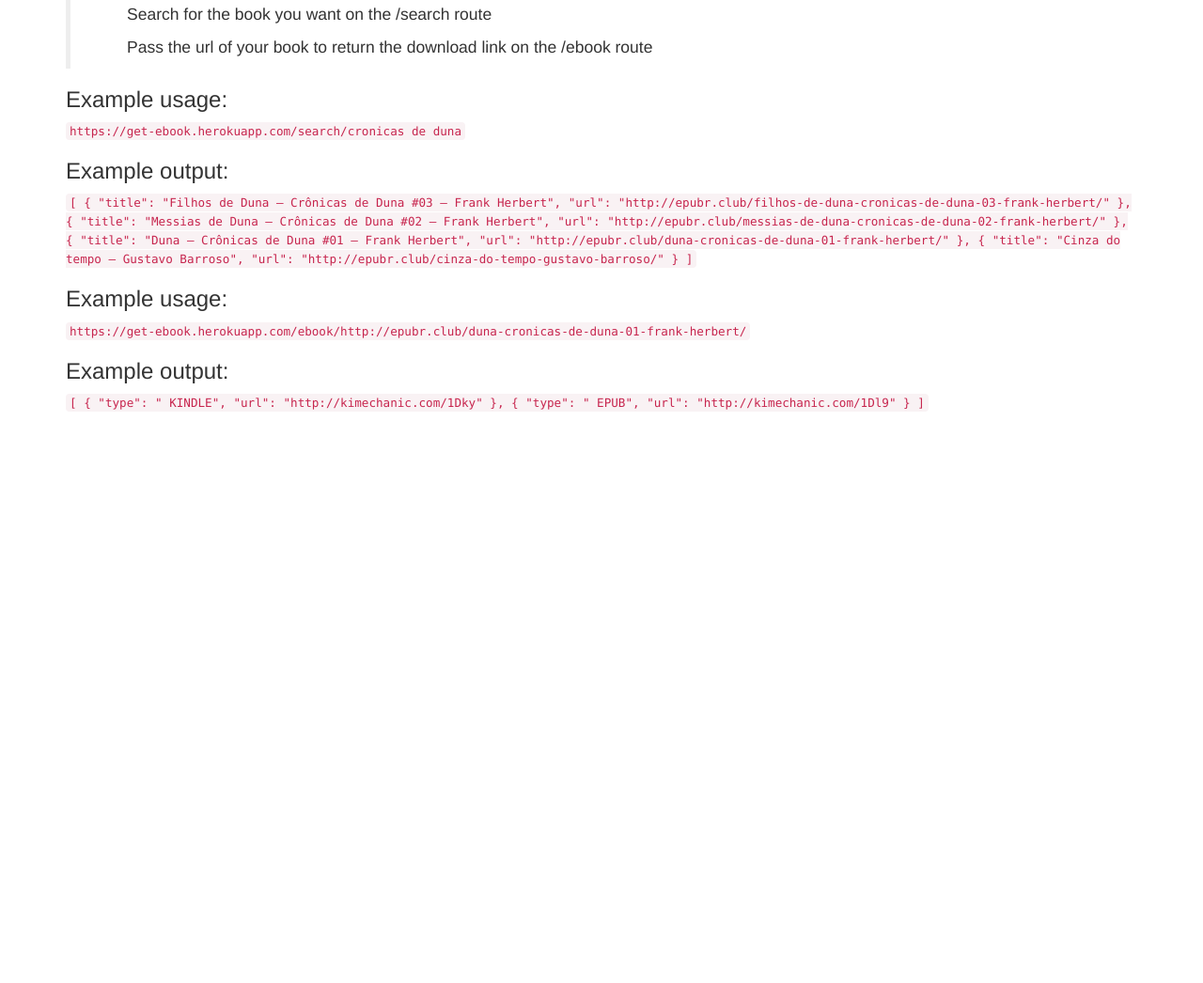
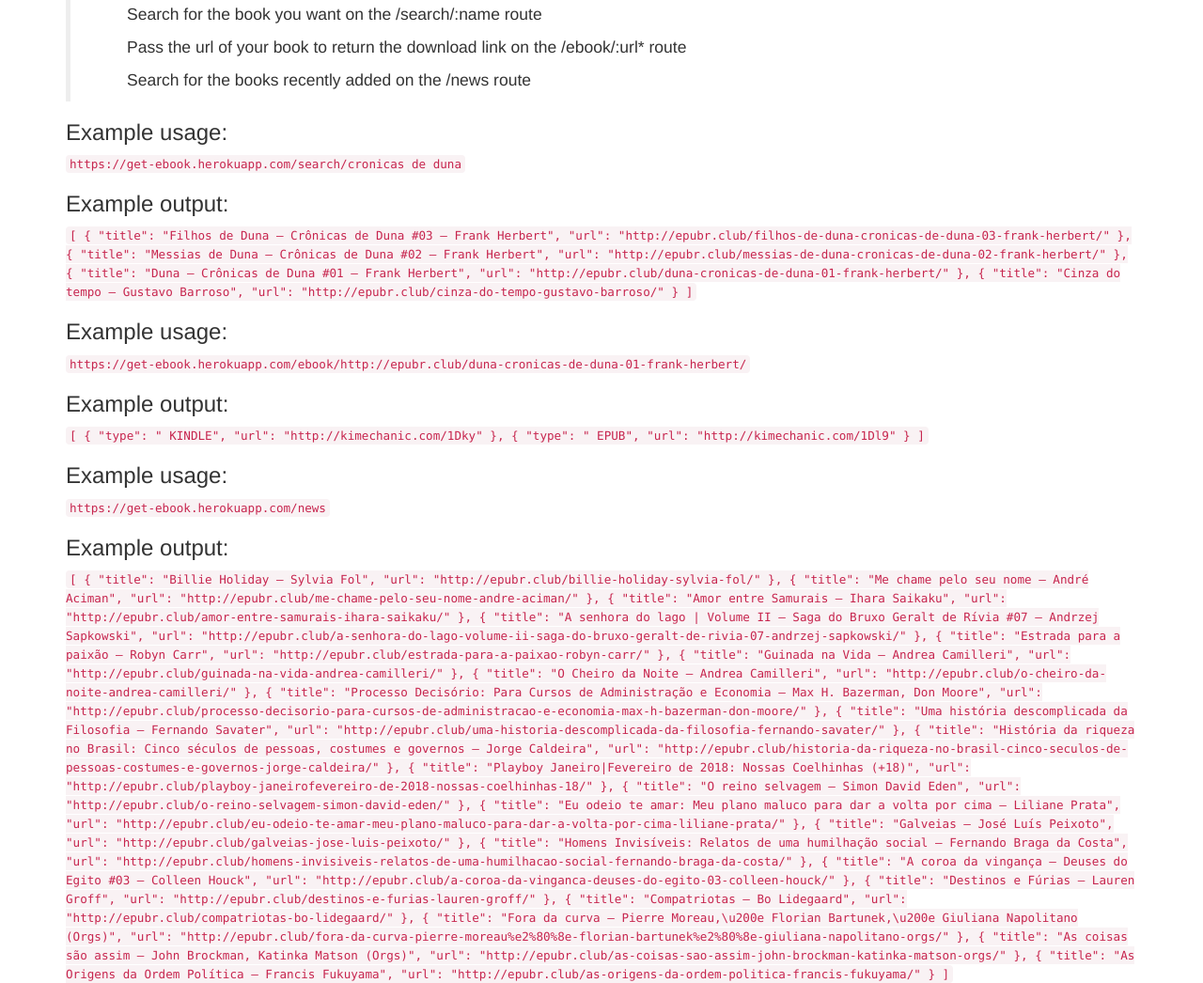
Before and after one commit to dmop/get-ebook, a website: page index.html in a window 1280 px wide. Shown: the part 112-1158 px from the top of the page at 94% size. Before the commit the page ends 800 px from the top, so only its background shows below. Drawn offline with nearby package versions, Linux system fonts and the light colour scheme.

Commit message:
adicionado /news

```diff
--- a/index.html
+++ b/index.html
@@ -13,8 +13,9 @@
         </h1>
         <blockquote>
             <ul>Only for the epubr.club site</ul>
-            <ul>Search for the book you want on the /search route</ul>
-            <ul>Pass the url of your book to return the download link on the /ebook route</ul>
+            <ul>Search for the book you want on the /search/:name route</ul>
+            <ul>Pass the url of your book to return the download link on the /ebook/:url* route</ul>
+            <ul>Search for the books recently added on the /news route</ul>
         </blockquote>
         <h3>Example usage:</h3>
         <code>https://get-ebook.herokuapp.com/search/cronicas de duna</code>
@@ -55,6 +56,98 @@
             }
             ]
             </code>
+        </br>
+        <h3>Example usage:</h3>
+        <code>https://get-ebook.herokuapp.com/news</code>
+        <h3>Example output:</h3>
+        <code>
+            [
+    {
+        "title": "Billie Holiday – Sylvia Fol",
+        "url": "http://epubr.club/billie-holiday-sylvia-fol/"
+    },
+    {
+        "title": "Me chame pelo seu nome – André Aciman",
+        "url": "http://epubr.club/me-chame-pelo-seu-nome-andre-aciman/"
+    },
+    {
+        "title": "Amor entre Samurais – Ihara Saikaku",
+        "url": "http://epubr.club/amor-entre-samurais-ihara-saikaku/"
+    },
+    {
+        "title": "A senhora do lago | Volume II – Saga do Bruxo Geralt de Rívia #07 – Andrzej Sapkowski",
+        "url": "http://epubr.club/a-senhora-do-lago-volume-ii-saga-do-bruxo-geralt-de-rivia-07-andrzej-sapkowski/"
+    },
+    {
+        "title": "Estrada para a paixão – Robyn Carr",
+        "url": "http://epubr.club/estrada-para-a-paixao-robyn-carr/"
+    },
+    {
+        "title": "Guinada na Vida – Andrea Camilleri",
+        "url": "http://epubr.club/guinada-na-vida-andrea-camilleri/"
+    },
+    {
+        "title": "O Cheiro da Noite – Andrea Camilleri",
+        "url": "http://epubr.club/o-cheiro-da-noite-andrea-camilleri/"
+    },
+    {
+        "title": "Processo Decisório: Para Cursos de Administração e Economia – Max H. Bazerman, Don Moore",
+        "url": "http://epubr.club/processo-decisorio-para-cursos-de-administracao-e-economia-max-h-bazerman-don-moore/"
+    },
+    {
+        "title": "Uma história descomplicada da Filosofia – Fernando Savater",
+        "url": "http://epubr.club/uma-historia-descomplicada-da-filosofia-fernando-savater/"
+    },
+    {
+        "title": "História da riqueza no Brasil: Cinco séculos de pessoas, costumes e governos – Jorge Caldeira",
+        "url": "http://epubr.club/historia-da-riqueza-no-brasil-cinco-seculos-de-pessoas-costumes-e-governos-jorge-caldeira/"
+    },
+    {
+        "title": "Playboy Janeiro|Fevereiro de 2018: Nossas Coelhinhas (+18)",
+        "url": "http://epubr.club/playboy-janeirofevereiro-de-2018-nossas-coelhinhas-18/"
+    },
+    {
+        "title": "O reino selvagem – Simon David Eden",
+        "url": "http://epubr.club/o-reino-selvagem-simon-david-eden/"
+    },
+    {
+        "title": "Eu odeio te amar: Meu plano maluco para dar a volta por cima – Liliane Prata",
+        "url": "http://epubr.club/eu-odeio-te-amar-meu-plano-maluco-para-dar-a-volta-por-cima-liliane-prata/"
+    },
+    {
+        "title": "Galveias – José Luís Peixoto",
+        "url": "http://epubr.club/galveias-jose-luis-peixoto/"
+    },
+    {
+        "title": "Homens Invisíveis: Relatos de uma humilhação social – Fernando Braga da Costa",
+        "url": "http://epubr.club/homens-invisiveis-relatos-de-uma-humilhacao-social-fernando-braga-da-costa/"
+    },
+    {
+        "title": "A coroa da vingança – Deuses do Egito #03 – Colleen Houck",
+        "url": "http://epubr.club/a-coroa-da-vinganca-deuses-do-egito-03-colleen-houck/"
+    },
+    {
+        "title": "Destinos e Fúrias – Lauren Groff",
+        "url": "http://epubr.club/destinos-e-furias-lauren-groff/"
+    },
+    {
+        "title": "Compatriotas – Bo Lidegaard",
+        "url": "http://epubr.club/compatriotas-bo-lidegaard/"
+    },
+    {
+        "title": "Fora da curva – Pierre Moreau,\u200e Florian Bartunek,\u200e Giuliana Napolitano (Orgs)",
+        "url": "http://epubr.club/fora-da-curva-pierre-moreau%e2%80%8e-florian-bartunek%e2%80%8e-giuliana-napolitano-orgs/"
+    },
+    {
+        "title": "As coisas são assim – John Brockman, Katinka Matson (Orgs)",
+        "url": "http://epubr.club/as-coisas-sao-assim-john-brockman-katinka-matson-orgs/"
+    },
+    {
+        "title": "As Origens da Ordem Política – Francis Fukuyama",
+        "url": "http://epubr.club/as-origens-da-ordem-politica-francis-fukuyama/"
+    }
+]
+            </code>
     </div>
 </body>
 
--- a/routes/routes.js
+++ b/routes/routes.js
@@ -9,4 +9,6 @@
   app.get("/search/:name", ebooks.searchEbook);
 
   app.get("/ebook/:url*", ebooks.getEbookLink);
+
+  app.get("/news", ebooks.searchNewEbooks);
 };
```
Also changed, not shown: controllers/ebooks.controller.js (+32 -0 lines).
